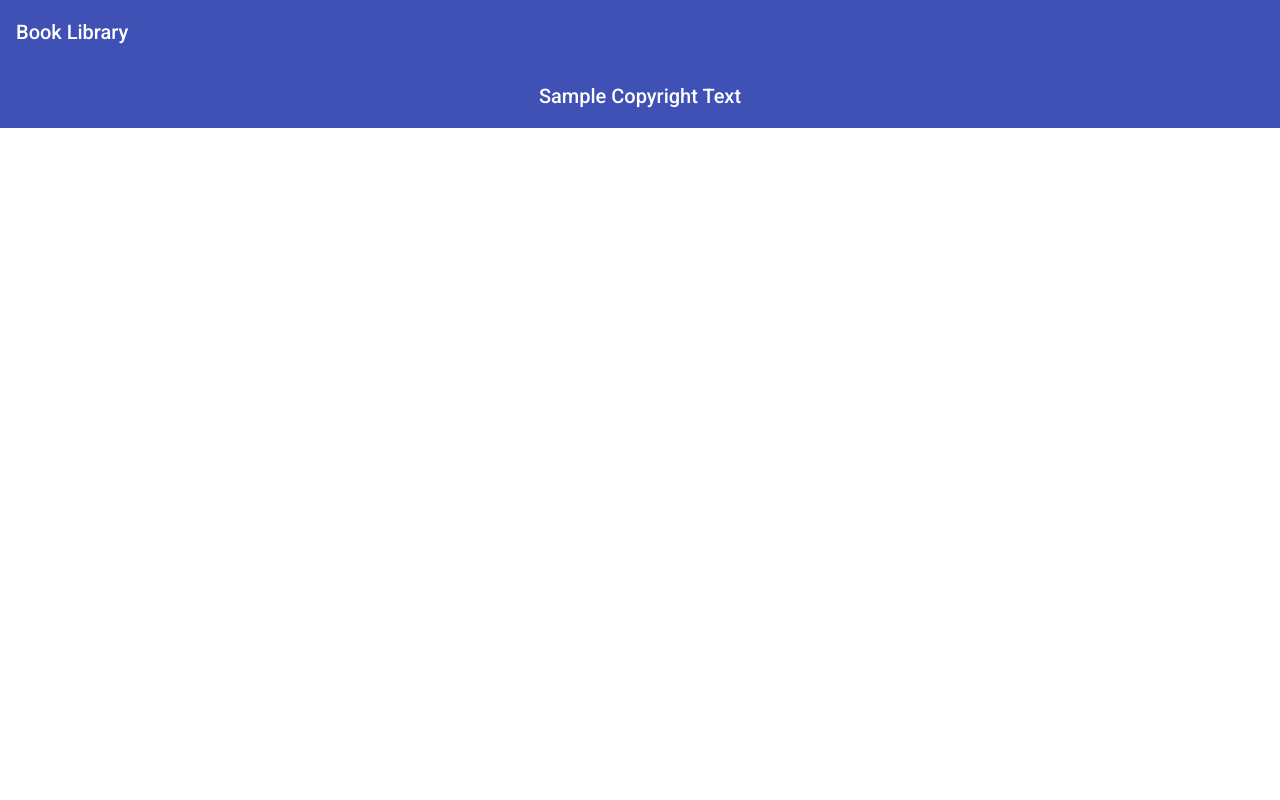
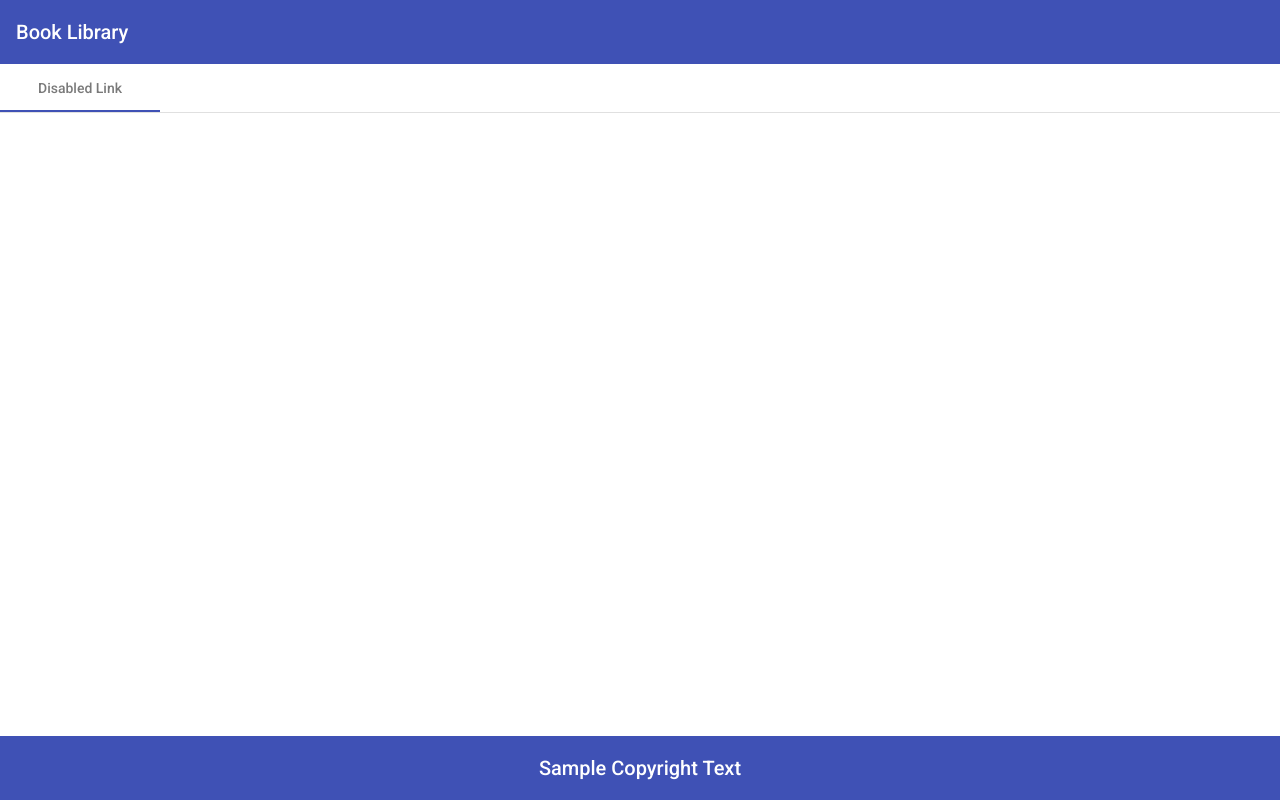
Before and after one commit to d3athwarrior/libraryui, an Angular app: page /home in a window 1280 px wide. Before the commit this address led to /. Built offline with nearby package versions, Linux system fonts and the light colour scheme.

Commit message:
Add initial skeleton of home page
1. Adds a basic home view which will display tabs to the user for the possible sub views they can see
2. Adds route to the logic so that on successful login, the user can access the home page

Signed-off-by: d3athwarrior <anish114@gmail.com>

```diff
--- a/src/app/app-routing.module.ts
+++ b/src/app/app-routing.module.ts
@@ -1,11 +1,11 @@
 import { NgModule } from '@angular/core';
 import { RouterModule, Routes } from '@angular/router';
 import {LoginComponent} from "./login/login.component";
-import {MainviewComponent} from "./mainview/mainview.component";
+import {HomeviewComponent} from "./mainview/homeview.component";
 
 const routes: Routes = [
   {path: '', component: LoginComponent},
-  // {path: '', component: MainviewComponent}
+  {path: 'home', component: HomeviewComponent}
 ];
 
 @NgModule({
--- a/src/app/app.module.ts
+++ b/src/app/app.module.ts
@@ -14,7 +14,7 @@ import {MatCardModule} from "@angular/material/card";
 import {MatButtonModule} from "@angular/material/button";
 import {MatFormFieldModule} from "@angular/material/form-field";
 import {MatInputModule} from "@angular/material/input";
-import { MainviewComponent } from './mainview/mainview.component';
+import { HomeviewComponent } from './mainview/homeview.component';
 
 @NgModule({
   declarations: [
@@ -22,7 +22,7 @@ import { MainviewComponent } from './mainview/mainview.component';
     HeaderComponent,
     FooterComponent,
     LoginComponent,
-    // MainviewComponent
+    HomeviewComponent
   ],
   imports: [
     BrowserModule,
--- /dev/null
+++ b/src/app/mainview/homeview.component.html
@@ -0,0 +1,6 @@
+<div style="height: calc(100% - 128px)">
+  <nav mat-tab-nav-bar color="primary">
+    <a mat-tab-link [active]="true">Disabled Link</a>
+  </nav>
+  <router-outlet></router-outlet>
+</div>
--- /dev/null
+++ b/src/app/mainview/homeview.component.ts
@@ -0,0 +1,15 @@
+import { Component, OnInit } from '@angular/core';
+
+@Component({
+  selector: 'app-mainview',
+  templateUrl: './homeview.component.html',
+  styleUrls: ['./homeview.component.css']
+})
+export class HomeviewComponent implements OnInit {
+
+  constructor() { }
+
+  ngOnInit(): void {
+  }
+
+}
```
Also changed, not shown: src/app/mainview/homeview.component.css (added), 1 other file (tests, documents, lock files or other folders).
